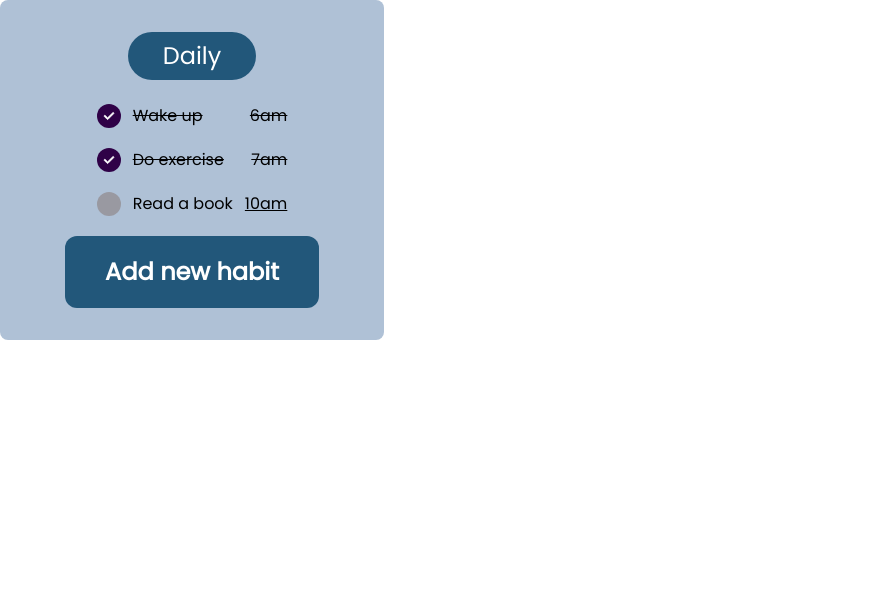
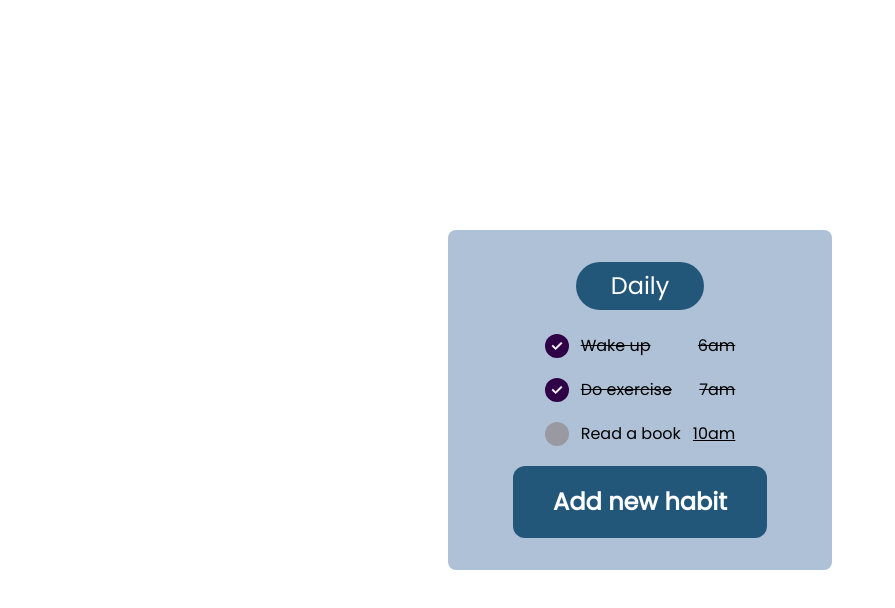
Before and after one commit to M4C4NO5/NAX, a React (Create React App) app in the folder nax-react/: page / in a window 1280 px wide. Shown: the top 608 px of the page, without its empty margins (0-895 px from the left). Built offline with nearby package versions, Linux system fonts and the light colour scheme; the HTML template or start-up script is replaced by a standard one.

Commit message:
Feature: Center the daily view

```diff
--- a/nax-react/src/pages/DailyHabits.js
+++ b/nax-react/src/pages/DailyHabits.js
@@ -1,7 +1,10 @@
 import DailyList from "../components/DailyList";
 
 function DailyHabits() {
-  return <DailyList />;
+  return (
+    <div className="flex items-center justify-center h-screen">
+      <DailyList />
+    </div>);
 }
 
 export default DailyHabits;
```
